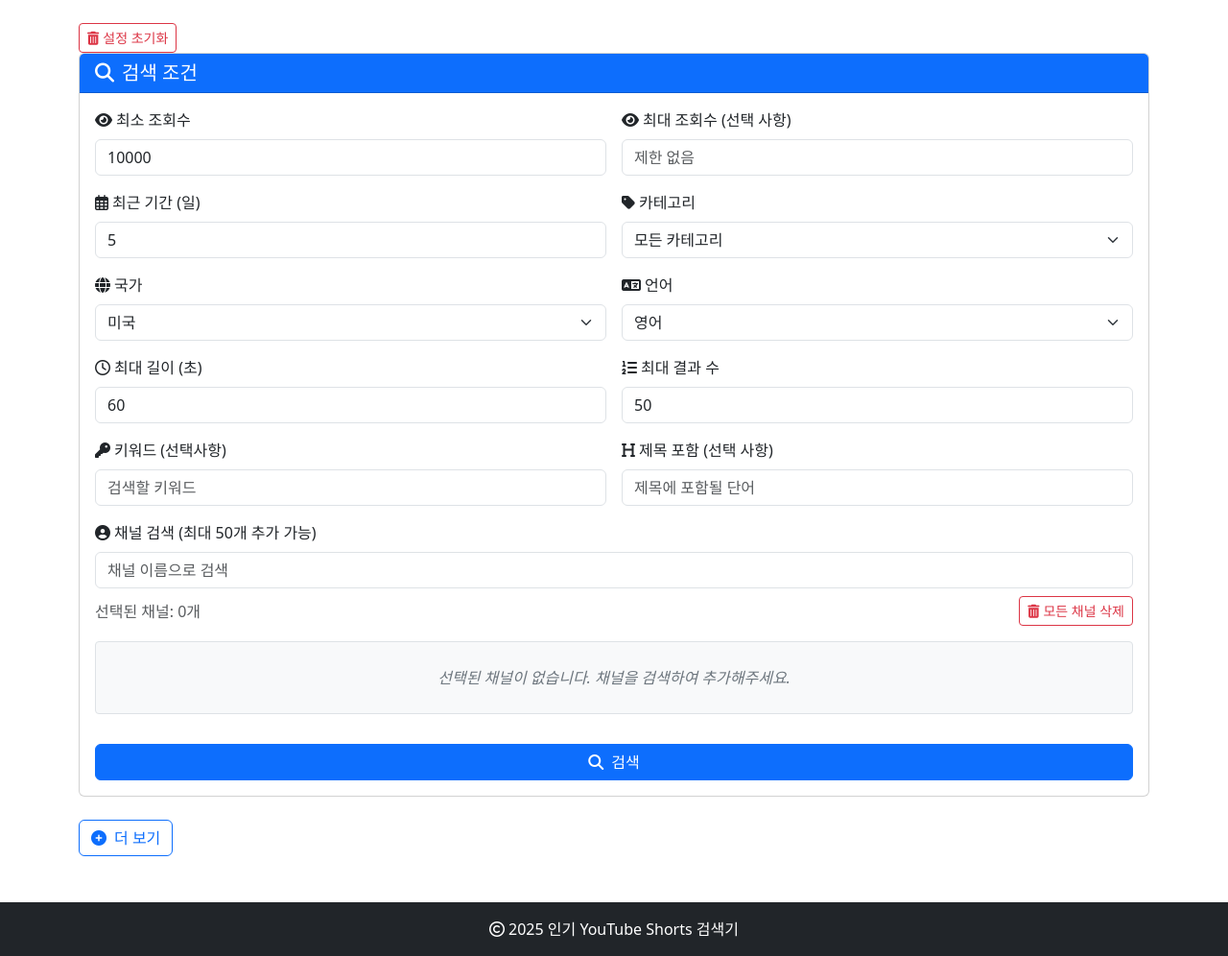
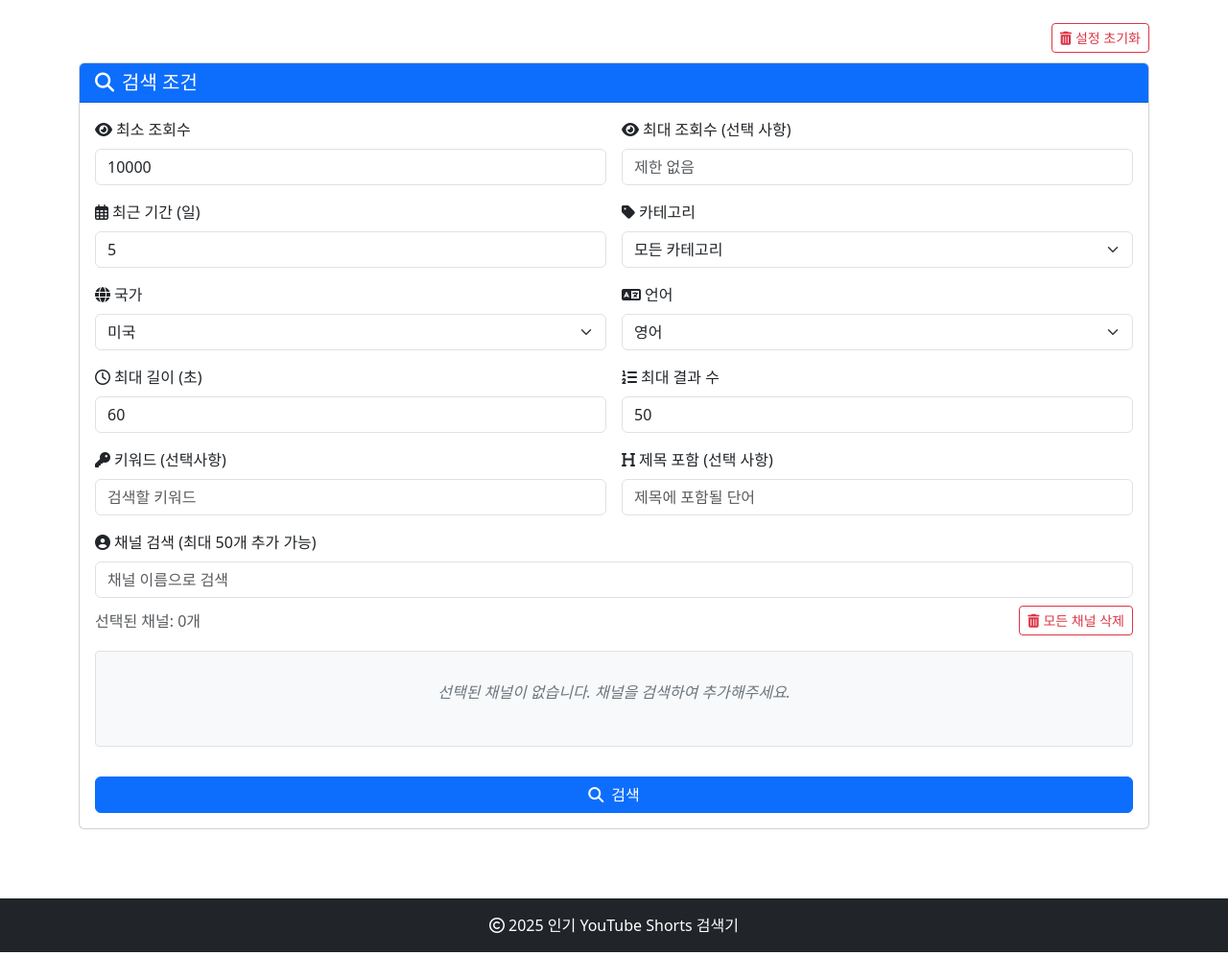
Before and after one commit to iops-leo/youtube-shorts-finder, a Flask app: page / in a window 1280 px wide. Shown: the part 56-1052 px from the top of the page at 96% size. Run offline with Flask 3, Linux system fonts and the light colour scheme.

Commit message:
채널 수정

```diff
--- a/static/css/styles.css
+++ b/static/css/styles.css
@@ -1,3 +1,121 @@
+/* 카드 스타일 */
+.card {
+    transition: transform 0.3s;
+}
+.card:hover {
+    transform: translateY(-5px);
+    box-shadow: 0 10px 20px rgba(0,0,0,0.2);
+}
+
+/* 로딩 애니메이션 */
+.loader {
+    display: none;
+    border: 6px solid #f3f3f3;
+    border-top: 6px solid #3498db;
+    border-radius: 50%;
+    width: 50px;
+    height: 50px;
+    animation: spin 2s linear infinite;
+    margin: 20px auto;
+}
+@keyframes spin {
+    0% { transform: rotate(0deg); }
+    100% { transform: rotate(360deg); }
+}
+
+/* 비디오 그리드 레이아웃 */
+.video-container {
+    display: grid;
+    grid-template-columns: repeat(auto-fill, minmax(280px, 1fr));
+    gap: 20px;
+}
+.card-img-top {
+    height: 180px;
+    object-fit: cover;
+}
+
+/* 비디오 카드 내부 스타일 */
+.stats {
+    display: flex;
+    justify-content: space-between;
+    margin-top: 10px;
+    font-size: 0.85rem;
+}
+.stats span {
+    display: flex;
+    align-items: center;
+}
+
+/* 채널 검색 결과 스타일 */
+.channel-search-results {
+    position: absolute;
+    z-index: 1000;
+    background: white;
+    border: 1px solid #ced4da;
+    border-radius: 0.25rem;
+    max-height: 300px;
+    overflow-y: auto;
+    width: 100%;
+    box-shadow: 0 4px 8px rgba(0,0,0,0.1);
+    display: none;
+}
+.channel-item {
+    padding: 10px;
+    border-bottom: 1px solid #eee;
+    cursor: pointer;
+    display: flex;
+    align-items: center;
+}
+.channel-item:hover {
+    background-color: #f8f9fa;
+}
+.channel-item:last-child {
+    border-bottom: none;
+}
+.channel-thumbnail {
+    width: 40px;
+    height: 40px;
+    border-radius: 50%;
+    margin-right: 10px;
+}
+.channel-info {
+    flex: 1;
+}
+.channel-title {
+    font-weight: bold;
+    margin-bottom: 3px;
+}
+.channel-description {
+    font-size: 0.8rem;
+    color: #6c757d;
+    white-space: nowrap;
+    overflow: hidden;
+    text-overflow: ellipsis;
+}
+.channel-badge {
+    display: inline-block;
+    font-size: 0.75rem;
+    font-weight: bold;
+    padding: 3px 6px;
+    border-radius: 3px;
+    margin-right: 5px;
+    vertical-align: middle;
+}
+
+/* 더 보기 버튼 컨테이너 */
+#loadMoreContainer {
+    text-align: center;
+    margin: 20px 0;
+    display: none;
+}
+
+/* 설정 바 */
+.settings-bar {
+    display: flex;
+    justify-content: flex-end;
+    margin-bottom: 10px;
+}
+
 /* 선택된 채널 컨테이너 스타일 */
 .selected-channels-container {
     display: flex;
@@ -5,11 +123,12 @@
     gap: 8px;
     max-height: 300px;
     overflow-y: auto;
-    padding: 5px;
+    padding: 10px;
     border: 1px solid #dee2e6;
     border-radius: 0.25rem;
     margin-bottom: 15px;
     background-color: #f8f9fa;
+    min-height: 100px;
 }
 
 /* 선택된 채널 항목 스타일 */
@@ -30,6 +149,7 @@
     height: 24px;
     border-radius: 50%;
     margin-right: 8px;
+    object-fit: cover;
 }
 
 .selected-channel-item .channel-name {
@@ -44,12 +164,12 @@
     border: none;
     color: #dc3545;
     font-size: 0.8rem;
-    margin-left: 5px;
+    margin-left: 8px;
     padding: 0 5px;
     cursor: pointer;
 }
 
-/* 추가: 채널 검색 영역에 대한 높이 제한 */
+/* 채널 검색 영역에 대한 높이 제한 */
 #channelSearchResults {
     max-height: 300px;
     overflow-y: auto;
@@ -71,19 +191,46 @@
 }
 
 /* 스크롤바 스타일링 */
-.selected-channels-container::-webkit-scrollbar {
+.selected-channels-container::-webkit-scrollbar,
+.channel-search-results::-webkit-scrollbar {
     width: 6px;
 }
 
-.selected-channels-container::-webkit-scrollbar-track {
+.selected-channels-container::-webkit-scrollbar-track,
+.channel-search-results::-webkit-scrollbar-track {
     background: #f1f1f1;
+    border-radius: 3px;
 }
 
-.selected-channels-container::-webkit-scrollbar-thumb {
+.selected-channels-container::-webkit-scrollbar-thumb,
+.channel-search-results::-webkit-scrollbar-thumb {
     background: #888;
     border-radius: 3px;
 }
 
-.selected-channels-container::-webkit-scrollbar-thumb:hover {
+.selected-channels-container::-webkit-scrollbar-thumb:hover,
+.channel-search-results::-webkit-scrollbar-thumb:hover {
     background: #555;
 }
+
+/* 채널 검색 결과 포지셔닝 수정 */
+.position-relative {
+    position: relative;
+}
+
+/* 채널 검색 결과 항목 간격 조정 */
+.channel-search-results .channel-item {
+    padding: 10px 15px;
+}
+
+/* 채널 검색 결과 컨테이너 테두리 */
+.channel-search-results {
+    border: 1px solid #ced4da;
+    margin-top: 2px;
+}
+
+/* 검색 결과가 없을 때 메시지 스타일 */
+.channel-search-results .p-3 {
+    padding: 15px !important;
+    color: #6c757d;
+}
--- a/static/js/main.js
+++ b/static/js/main.js
@@ -1,10 +1,10 @@
-// 전역 변수 수정
+// 전역 변수 설정
 let allResults = []; // 전체 결과 저장
 let currentPage = 1; // 현재 페이지
 let itemsPerPage = 12; // 페이지당 아이템 수
 let selectedChannels = []; // 선택된 채널 목록 저장
 
-// DOM 요소 참조 업데이트
+// DOM 요소 참조
 const loadMoreButton = document.getElementById('loadMoreButton');
 const loadMoreContainer = document.getElementById('loadMoreContainer');
 const channelSearchInput = document.getElementById('channel_search');
@@ -94,6 +94,11 @@ function addChannel(channel) {
         return;
     }
 
+    // 기본 이미지 URL 설정 (썸네일이 없을 경우)
+    if (!channel.thumbnail || channel.thumbnail.trim() === '') {
+        channel.thumbnail = 'https://via.placeholder.com/40';
+    }
+
     // 채널 추가
     selectedChannels.push(channel);
 
@@ -146,12 +151,15 @@ function updateSelectedChannelsUI() {
 
     // 각 채널 항목 생성 및 추가
     selectedChannels.forEach(channel => {
+        // 기본 이미지 URL 설정 (썸네일이 없을 경우)
+        const thumbnailUrl = channel.thumbnail || 'https://via.placeholder.com/24';
+
         const channelItem = document.createElement('div');
         channelItem.className = 'selected-channel-item';
         channelItem.innerHTML = `
-            <img src="${channel.thumbnail}" alt="${channel.title}" onerror="this.src='/static/img/default-channel.png'">
+            <img src="${thumbnailUrl}" alt="${channel.title}" onerror="this.src='https://via.placeholder.com/24'">
             <span class="channel-name" title="${channel.title}">${channel.title}</span>
-            <button class="remove-channel" data-channel-id="${channel.id}">
+            <button type="button" class="remove-channel" data-channel-id="${channel.id}">
                 <i class="fas fa-times"></i>
             </button>
         `;
@@ -236,24 +244,40 @@ const searchChannel = debounce(function(query) {
         return;
     }
 
+    // 로딩 표시 (선택적)
+    channelSearchResults.innerHTML = '<div class="p-3 text-center"><i class="fas fa-spinner fa-spin me-2"></i>검색 중...</div>';
+    channelSearchResults.style.display = 'block';
+
     fetch(`/channel-search?q=${encodeURIComponent(query)}`)
         .then(response => response.json())
         .then(data => {
             if (data.status === 'success' && data.channels.length > 0) {
                 channelSearchResults.innerHTML = '';
                 data.channels.forEach(channel => {
+                    // 기본 이미지 URL 설정 (채널 썸네일이 없을 경우)
+                    const thumbnailUrl = channel.thumbnail || 'https://via.placeholder.com/40';
+
                     const channelItem = document.createElement('div');
                     channelItem.className = 'channel-item';
                     channelItem.innerHTML = `
-                        <img src="${channel.thumbnail}" class="channel-thumbnail" alt="${channel.title}" onerror="this.src='/static/img/default-channel.png'">
+                        <img src="${thumbnailUrl}" class="channel-thumbnail" alt="${channel.title}" onerror="this.src='https://via.placeholder.com/40'">
                         <div class="channel-info">
                             <div class="channel-title">${channel.title}</div>
                             <div class="channel-description">${channel.description || '설명 없음'}</div>
                         </div>
                     `;
-                    channelItem.addEventListener('click', () => {
-                        addChannel(channel);
-                    });
+
+                    // 이미 추가된 채널인지 확인
+                    const isAlreadyAdded = selectedChannels.some(ch => ch.id === channel.id);
+                    if (isAlreadyAdded) {
+                        channelItem.style.opacity = '0.7';
+                        channelItem.title = '이미 추가된 채널입니다';
+                    } else {
+                        channelItem.addEventListener('click', () => {
+                            addChannel(channel);
+                        });
+                    }
+
                     channelSearchResults.appendChild(channelItem);
                 });
                 channelSearchResults.style.display = 'block';
@@ -346,3 +370,90 @@ function performSearch(form) {
         `;
     });
 }
+
+// 결과 렌더링 함수
+function renderResults(page = 1) {
+    const resultsContainer = document.getElementById('results');
+    const start = (page - 1) * itemsPerPage;
+    const end = page * itemsPerPage;
+    const pageItems = allResults.slice(start, end);
+
+    if (page === 1) {
+        resultsContainer.innerHTML = '';
+    }
+
+    pageItems.forEach(video => {
+        const videoCard = createVideoCard(video);
+        const tempDiv = document.createElement('div');
+        tempDiv.innerHTML = videoCard;
+        resultsContainer.appendChild(tempDiv.firstElementChild);
+    });
+
+    // 더 보기 버튼 표시 여부
+    if (allResults.length > end) {
+        loadMoreContainer.style.display = 'block';
+    } else {
+        loadMoreContainer.style.display = 'none';
+    }
+}
+
+// 비디오 카드 생성 함수
+function createVideoCard(video) {
+    const publishDate = new Date(video.publishedAt).toLocaleDateString('ko-KR');
+
+    // 조회수, 좋아요, 댓글 포맷팅
+    const viewCount = formatNumber(video.viewCount);
+    const likeCount = formatNumber(video.likeCount);
+    const commentCount = formatNumber(video.commentCount);
+
+    return `
+        <div class="card h-100">
+            <a href="${video.url}" target="_blank">
+                <img src="${video.thumbnail}" class="card-img-top" alt="${video.title}">
+            </a>
+            <div class="card-body">
+                <h6 class="card-title">${video.title}</h6>
+                <p class="card-text small text-muted">
+                    <a href="https://www.youtube.com/channel/${video.channelId}" target="_blank" class="text-decoration-none">
+                        <i class="fas fa-user-circle me-1"></i>${video.channelTitle}
+                    </a>
+                </p>
+                <div class="stats">
+                    <span>
+                        <i class="fas fa-eye me-1"></i>
+                        ${viewCount}
+                    </span>
+                    <span>
+                        <i class="fas fa-thumbs-up me-1"></i>
+                        ${likeCount}
+                    </span>
+                    <span>
+                        <i class="fas fa-comment me-1"></i>
+                        ${commentCount}
+                    </span>
+                </div>
+                <div class="mt-2 small text-muted">
+                    <i class="far fa-calendar-alt me-1"></i><span>${publishDate}</span> •
+                    <i class="far fa-clock me-1"></i><span>${video.duration}초</span>
+                </div>
+            </div>
+            <div class="card-footer">
+                <a href="${video.url}" target="_blank" class="btn btn-sm btn-primary w-100">
+                    <i class="fab fa-youtube me-1"></i>쇼츠 보기
+                </a>
+            </div>
+        </div>
+    `;
+}
+
+// 유틸리티 함수
+// 숫자 포맷팅 함수 (예: 1000 -> 1K, 1000000 -> 1M)
+function formatNumber(num) {
+    if (num >= 1000000) {
+        return (num / 1000000).toFixed(1) + 'M';
+    }
+    if (num >= 1000) {
+        return (num / 1000).toFixed(1) + 'K';
+    }
+    return num.toString();
+}
```
